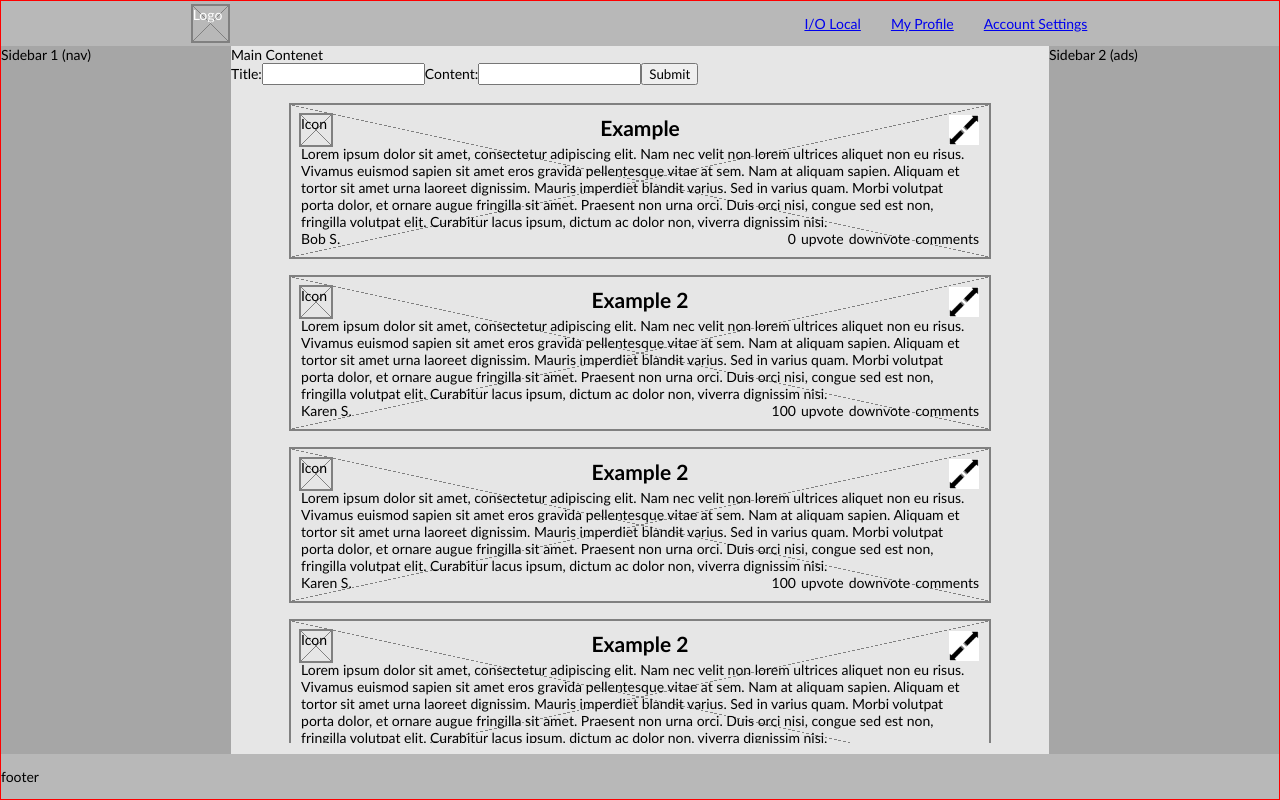
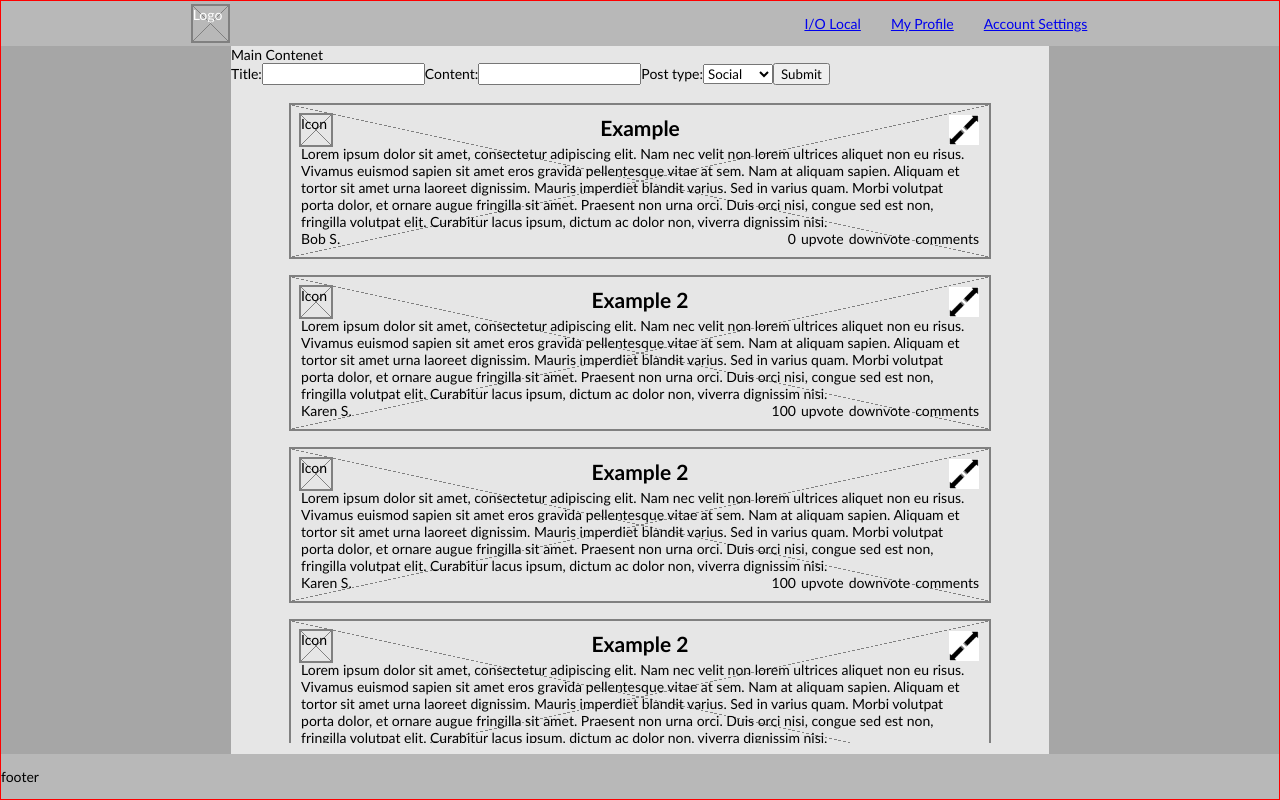
Before and after one commit to goldsmithb/io_local_demo, a React (Create React App) app: page / in a window 1280 px wide. Both pictures are taken after a click on the button "Create New Post". Built offline with nearby package versions, Linux system fonts and the light colour scheme; the HTML template or start-up script is replaced by a standard one.

Commit message:
add posts to newsfeed

```diff
--- a/src/App.js
+++ b/src/App.js
@@ -14,8 +14,12 @@ function App() {
         <article id="main">Main Contenet
           <NewsFeed />
         </article>
-        <aside className="sidebar1">Sidebar 1 (nav)</aside>
-        <aside className="sidebar2">Sidebar 2 (ads)</aside>
+        <aside className="sidebar1">
+          {/* <NavSideBar /> */}
+        </aside>
+        <aside className="sidebar2">
+           {/* <AddSideBar />  */}
+        </aside>
 
 
       </main>
--- a/src/components/NewPostForm.js
+++ b/src/components/NewPostForm.js
@@ -1,15 +1,20 @@
 import { useState } from 'react';
+
+/**BUG: reset form does not reset the type state */
 
 export default function NewPostForm({ addNewPost }) {
   const [title, setTitle] = useState("");
   const [content, setContent] = useState("");
+  const [type, setType] = useState("social");
 
   const resetForm = () => {
     setTitle("");
     setContent("");
+    setType("market");
   }
 
   const handleSubmit = (e) => {
+    console.log(type);
     e.preventDefault();
     const newPost = {
       title: title,
@@ -38,6 +43,14 @@ export default function NewPostForm({ addNewPost }) {
           onChange={(e) => setContent(e.target.value)}
           value={content} />
       </label>
+      <label>
+        <span>Post type:</span>
+        <select onChange={(e) => setType(e.target.value)}>
+          <option value="social">Social</option>
+          <option value="market">Market</option>
+          <option value="request">Request</option>
+        </select>
+      </label>
       <button>Submit</button>
     </form>
   )
--- a/src/components/NewsFeed.js
+++ b/src/components/NewsFeed.js
@@ -66,8 +66,12 @@ export default function NewsFeed() {
   const [showNewPostForm, setShowNewPostForm] = useState(false);
   const [examplePosts, setExamplePosts] = useState(examplePostList);
 
-  function clickFullscreen() {
+  const clickFullscreen = () => {
     isFullscreen ? setIsFullscreen(false) : setIsFullscreen(true);
+  }
+
+  const addNewPost = (newPost) => {
+    setExamplePosts((prevPosts) => [newPost, ...prevPosts]);
   }
 
   return (
@@ -77,7 +81,7 @@ export default function NewsFeed() {
           Create New Post
         </button>
       )}
-      {showNewPostForm && <NewPostForm />}
+      {showNewPostForm && <NewPostForm addNewPost={addNewPost} />}
       {examplePosts.map((post) => (
         <Post key={Math.floor(Math.random()*1000)} post={post} isFullscreen={isFullscreen} clickFullscreen={clickFullscreen}/>
       ))
```
